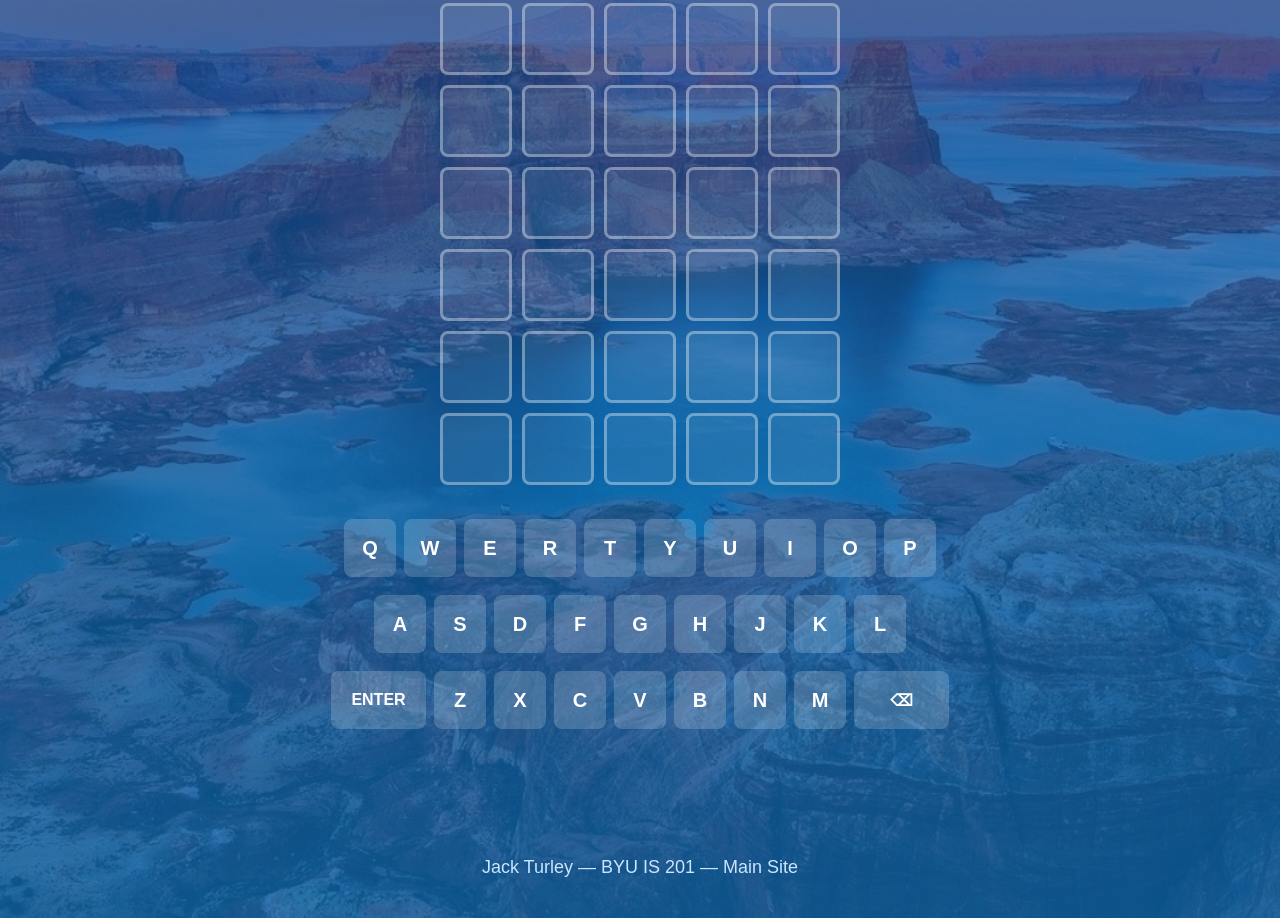
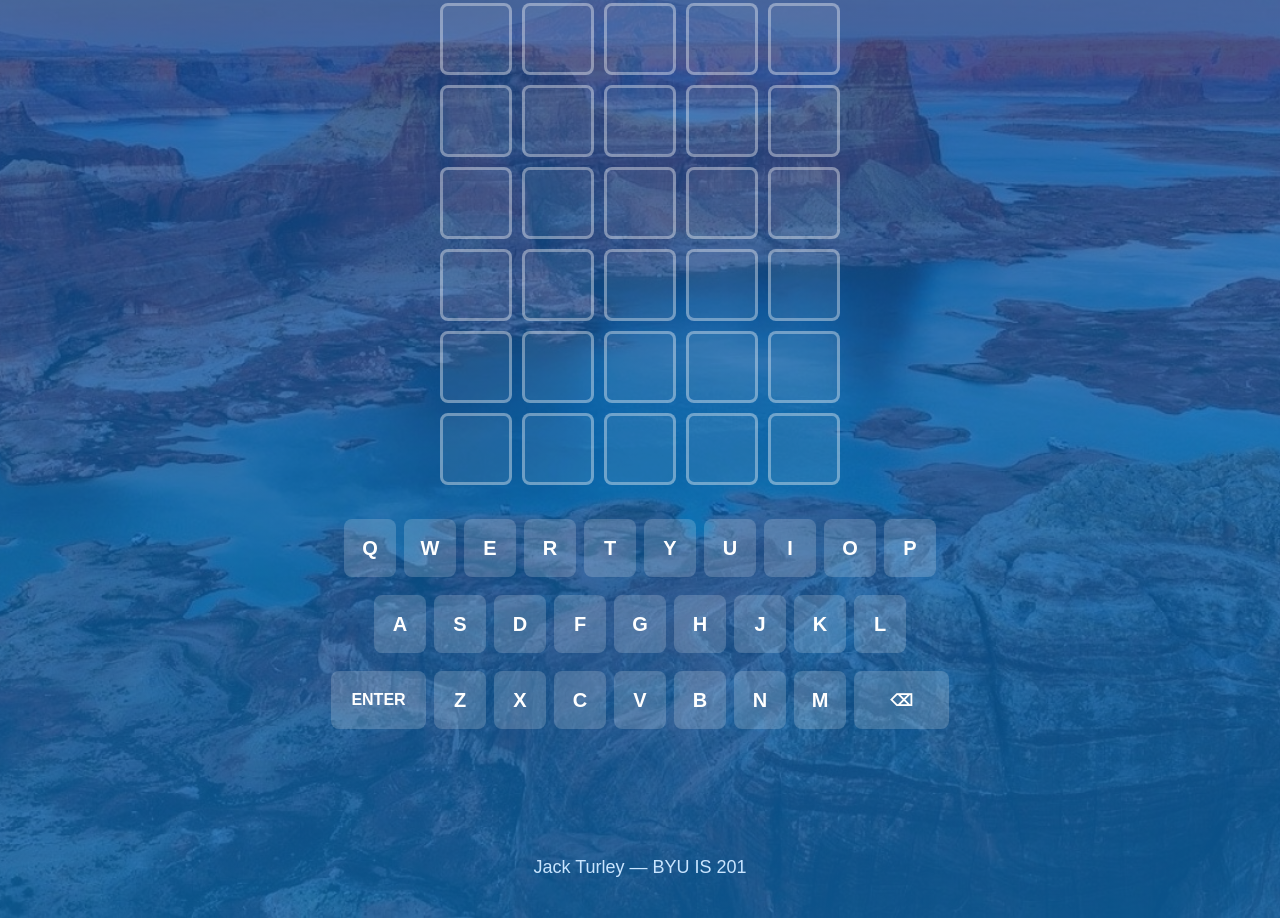
Before and after one commit to jakito4305-sketch/wakesurfingbusinessman, a plain HTML site: page ai.html in a window 1280 px wide. Shown: the part 299-1217 px from the top of the page. Drawn offline with Linux system fonts and the light colour scheme.

Commit message:
Update ai.html

```diff
--- a/ai.html
+++ b/ai.html
@@ -209,7 +209,7 @@
         <div id="message"></div>
 
         <div class="footer-note">
-            Jack Turley — BYU IS 201 — Main Site
+            Jack Turley — BYU IS 201
         </div>
     </div>
 
```
